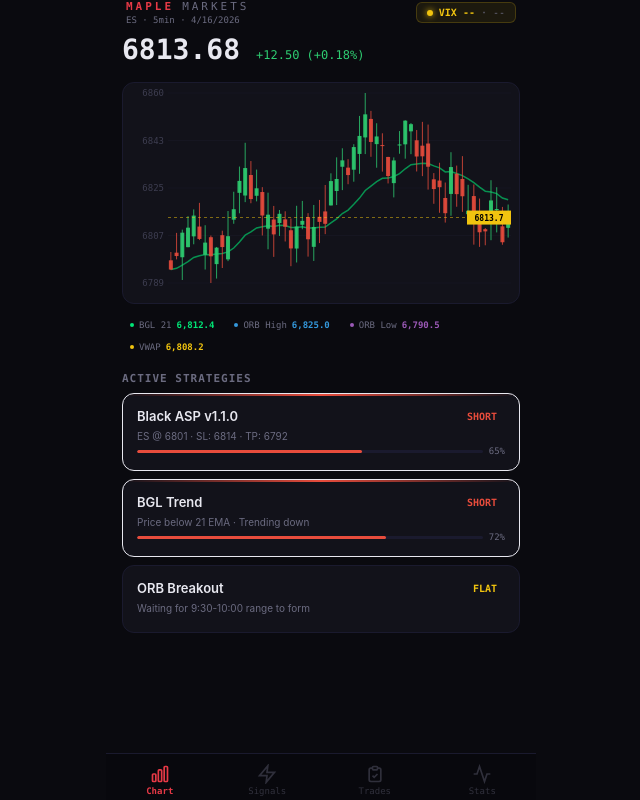
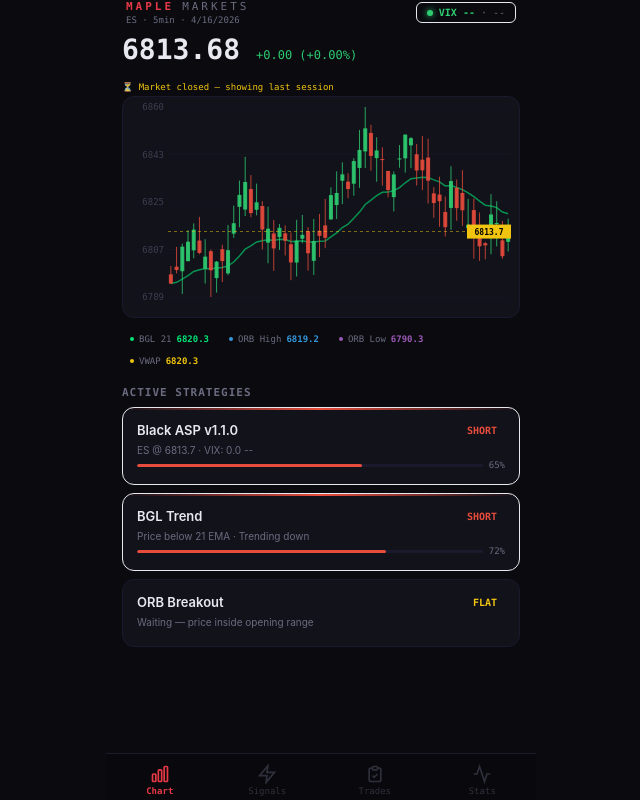
Before and after one commit to K3rnelninja/maple-markets, a Flask app: page / in a window 1280 px wide. Shown: the whole page, without its empty margins (319-959 px from the left). Run offline with Flask 3, Linux system fonts and the light colour scheme.

Commit message:
v2.1 - live ES price + VIX from Yahoo client-side

```diff
--- a/templates/app.html
+++ b/templates/app.html
@@ -164,8 +164,11 @@ canvas{display:block;width:100%;border-radius:8px}
 
 <script>
 // ── State ──────────────────────────────────────────────────────────
-let STATE = { trades:[], stats:null, gex:null, tab:'chart' };
+let STATE = { trades:[], stats:null, gex:null, tab:'chart', price:0, priceChange:0, priceChangePct:0, vix:0, vixRegime:'--', candles:[] };
 const API = '';  // same origin
+
+// Yahoo Finance CORS proxy — fetched client-side from user's phone (residential IP, not blocked)
+const YF_BASE = 'https://query1.finance.yahoo.com/v8/finance/chart/';
 
 // ── Tab Switching ──────────────────────────────────────────────────
 function switchTab(tab) {
@@ -184,8 +187,51 @@ async function fetchData() {
     ]);
     STATE.trades = (await tradesRes.json()).trades;
     STATE.stats = await statsRes.json();
-    render();
-  } catch(e) { console.error('Fetch error:', e); }
+  } catch(e) { console.log('Backend fetch error:', e); }
+
+  // Fetch live market data client-side from Yahoo
+  await fetchLiveMarketData();
+  render();
+}
+
+async function fetchLiveMarketData() {
+  try {
+    // ES futures
+    const esRes = await fetch(YF_BASE + 'ES=F?interval=5m&range=1d');
+    const esData = await esRes.json();
+    if (esData.chart && esData.chart.result && esData.chart.result[0]) {
+      const r = esData.chart.result[0];
+      const meta = r.meta;
+      STATE.price = meta.regularMarketPrice || 0;
+      const prevClose = meta.chartPreviousClose || meta.previousClose || STATE.price;
+      STATE.priceChange = STATE.price - prevClose;
+      STATE.priceChangePct = prevClose > 0 ? (STATE.priceChange / prevClose) * 100 : 0;
+
+      // Extract candle data
+      if (r.timestamp && r.indicators && r.indicators.quote && r.indicators.quote[0]) {
+        const q = r.indicators.quote[0];
+        const ts = r.timestamp;
+        STATE.candles = [];
+        for (let i = 0; i < ts.length; i++) {
+          if (q.open[i] != null && q.close[i] != null) {
+            STATE.candles.push({
+              o: q.open[i], h: q.high[i], l: q.low[i], c: q.close[i], t: ts[i]
+            });
+          }
+        }
+      }
+    }
+  } catch(e) { console.log('ES fetch error:', e); }
+
+  try {
+    // VIX
+    const vixRes = await fetch(YF_BASE + '%5EVIX?interval=1d&range=1d');
+    const vixData = await vixRes.json();
+    if (vixData.chart && vixData.chart.result && vixData.chart.result[0]) {
+      STATE.vix = vixData.chart.result[0].meta.regularMarketPrice || 0;
+      STATE.vixRegime = STATE.vix < 15 ? 'LOW VOL' : STATE.vix > 25 ? 'HIGH VOL' : 'MODERATE';
+    }
+  } catch(e) { console.log('VIX fetch error:', e); }
 }
 
 // ── Render Functions ───────────────────────────────────────────────
@@ -193,31 +239,79 @@ function render() {
   const s = STATE.stats;
   if (!s) return;
   document.getElementById('subtitle').textContent = `ES · 5min · ${new Date().toLocaleDateString()}`;
+
+  // Update VIX badge
+  const vixColor = STATE.vix < 15 ? '--green' : STATE.vix > 25 ? '--red' : '--gold';
+  const vixBadge = document.getElementById('vix-badge');
+  const vixDot = vixBadge.querySelector('.vix-dot');
+  vixBadge.style.background = `var(${vixColor})12`;
+  vixBadge.style.borderColor = `var(${vixColor})33`;
+  vixDot.style.background = `var(${vixColor})`;
+  vixDot.style.boxShadow = `0 0 6px var(${vixColor})`;
+  document.getElementById('vix-text').textContent = STATE.vix > 0 ? `VIX ${STATE.vix.toFixed(1)}` : 'VIX --';
+  document.getElementById('vix-text').style.color = `var(${vixColor})`;
+  document.getElementById('vix-regime').textContent = STATE.vixRegime;
+
   renderChart(); renderSignals(); renderTrades(); renderStats();
 }
 
 function renderChart() {
   const el = document.getElementById('page-chart');
-  const candles = generateCandles(60);
-  const lastPrice = candles[candles.length-1].c;
+  const candles = STATE.candles.length > 0 ? STATE.candles : generateCandles(60);
+  const lastPrice = STATE.price > 0 ? STATE.price : (candles.length > 0 ? candles[candles.length-1].c : 0);
+  const change = STATE.priceChange;
+  const changePct = STATE.priceChangePct;
+  const changeColor = change >= 0 ? 'var(--green)' : 'var(--red)';
+  const changeSign = change >= 0 ? '+' : '';
+
+  // Compute BGL (21 EMA) from live candles
+  let bglVal = 0;
+  if (candles.length > 0) {
+    const k = 2/22;
+    let ema = candles[0].c;
+    for (let i=1;i<candles.length;i++) ema = candles[i].c*k + ema*(1-k);
+    bglVal = ema;
+  }
+
+  // Compute VWAP approximation (simple average of hlc3)
+  let vwapVal = 0;
+  if (candles.length > 0) {
+    let sumPV = 0, sumV = 0;
+    candles.forEach(c => { const tp=(c.h+c.l+c.c)/3; sumPV+=tp; sumV+=1; });
+    vwapVal = sumPV/sumV;
+  }
+
+  // Determine ORB (first 6 candles = 30min on 5min chart)
+  let orbHigh = 0, orbLow = 999999;
+  const orbBars = Math.min(6, candles.length);
+  for (let i=0;i<orbBars;i++) { orbHigh=Math.max(orbHigh,candles[i].h); orbLow=Math.min(orbLow,candles[i].l); }
+
+  const priceAboveBGL = lastPrice > bglVal;
+  const bglSignal = priceAboveBGL ? 'LONG' : 'SHORT';
+  const bglConf = priceAboveBGL ? (lastPrice-bglVal > 5 ? 72 : 55) : (bglVal-lastPrice > 5 ? 72 : 55);
+  const bglDesc = priceAboveBGL ? 'Price above 21 EMA · Trending up' : 'Price below 21 EMA · Trending down';
+
+  const isLive = STATE.candles.length > 0;
+
   el.innerHTML = `
     <div style="display:flex;align-items:baseline;gap:8px;margin-bottom:8px">
       <span class="price-big mono">${lastPrice.toFixed(2)}</span>
-      <span class="price-change mono" style="color:var(--green)">+12.50 (+0.18%)</span>
+      <span class="price-change mono" style="color:${changeColor}">${changeSign}${change.toFixed(2)} (${changeSign}${changePct.toFixed(2)}%)</span>
     </div>
+    ${!isLive ? '<div style="font-size:9px;color:var(--gold);margin-bottom:4px" class="mono">⏳ Market closed — showing last session</div>' : ''}
     <div class="card" style="padding:0;overflow:hidden">
       <canvas id="chart-canvas" height="220"></canvas>
     </div>
     <div style="display:flex;flex-wrap:wrap;margin:12px 0">
-      ${indBadge('BGL 21','6,812.4','--bgl')}
-      ${indBadge('ORB High','6,825.0','--blue')}
-      ${indBadge('ORB Low','6,790.5','--purple')}
-      ${indBadge('VWAP','6,808.2','--gold')}
+      ${indBadge('BGL 21', bglVal.toFixed(1), '--bgl')}
+      ${indBadge('ORB High', orbHigh.toFixed(1), '--blue')}
+      ${indBadge('ORB Low', orbLow > 99999 ? '--' : orbLow.toFixed(1), '--purple')}
+      ${indBadge('VWAP', vwapVal.toFixed(1), '--gold')}
     </div>
     <div class="section-title mono">ACTIVE STRATEGIES</div>
-    ${signalCard('Black ASP v1.1.0','SHORT',65,'ES @ 6801 · SL: 6814 · TP: 6792',true)}
-    ${signalCard('BGL Trend','SHORT',72,'Price below 21 EMA · Trending down',true)}
-    ${signalCard('ORB Breakout',null,null,'Waiting for 9:30-10:00 range to form',false)}
+    ${signalCard('Black ASP v1.1.0', bglSignal==='SHORT'?'SHORT':'LONG', 65, 'ES @ '+lastPrice.toFixed(1)+' · VIX: '+STATE.vix.toFixed(1)+' '+STATE.vixRegime, true)}
+    ${signalCard('BGL Trend', bglSignal, bglConf, bglDesc, true)}
+    ${signalCard('ORB Breakout', lastPrice>orbHigh?'LONG':lastPrice<orbLow?'SHORT':null, lastPrice>orbHigh||lastPrice<orbLow?60:null, lastPrice>orbHigh?'Price above ORB high '+orbHigh.toFixed(1):lastPrice<orbLow?'Price below ORB low '+orbLow.toFixed(1):'Waiting — price inside opening range', lastPrice>orbHigh||lastPrice<orbLow)}
   `;
   drawCandlestickChart('chart-canvas', candles, 220);
 }
```
